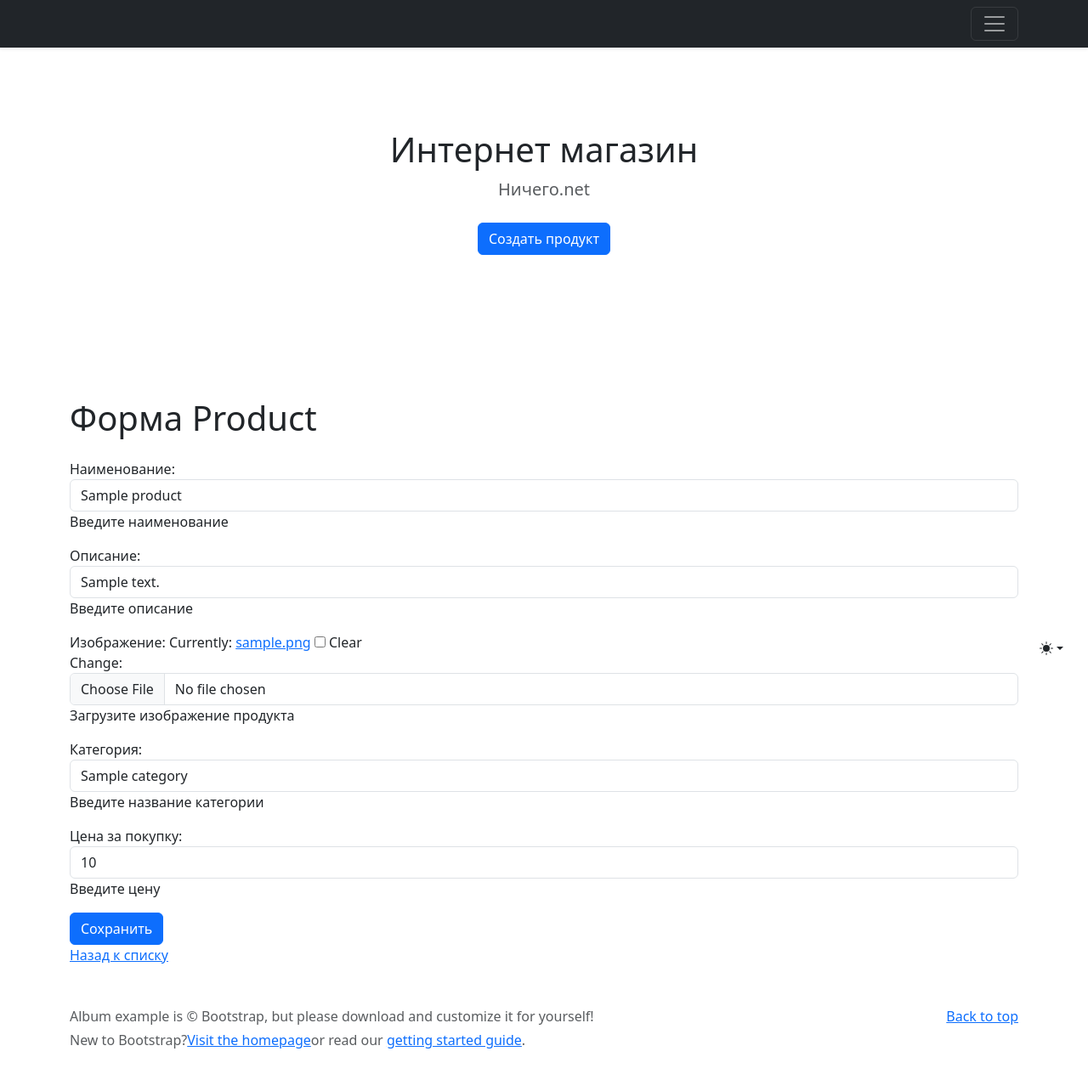
After one commit to shn736/homwork_22, a Django app: page /catalog/blogs/1/update/ in a window 1280 px wide. The commit adds this page. Shown: the whole page at 85% size. Run offline with Django 5.2, Linux system fonts and the light colour scheme; tables that the repository leaves empty hold one stand-in row (values such as "Sample post"); some libraries are stand-ins or nearby versions.

Commit message:
Change 12

```diff
--- /dev/null
+++ b/catalog/forms.py
@@ -0,0 +1,64 @@
+from django.core.exceptions import ValidationError
+from django.forms import ModelForm, BooleanField
+
+from catalog.models import Product
+
+forbidden_words = [
+    "казино",
+    "криптовалюта",
+    "крипта",
+    "биржа",
+    "дешево",
+    "бесплатно",
+    "обман",
+    "полиция",
+    "радар",
+]
+
+
+class StyleFormMixin:
+    def __init__(self, *args, **kwargs):
+        super().__init__(*args, **kwargs)
+        for fild_name, fild in self.fields.items():
+            if isinstance(fild, BooleanField):
+                fild.widget.attrs["class"] = "form-check-input"
+            else:
+                fild.widget.attrs["class"] = "form-control"
+
+
+class ProductForm(StyleFormMixin, ModelForm):
+    class Meta:
+        model = Product
+        fields = "__all__"
+
+    def clean_name(self):
+        cleaned_data = super().clean()
+        name = cleaned_data.get("name")
+        names = name.split()
+
+        for wrd in names:
+            for word in forbidden_words:
+                if wrd and word.lower() in wrd.lower():
+                    raise ValidationError(
+                        f"Наименование не может содержать запрещенное слово {word}"
+                    )
+        return name
+
+    def clean_description(self):
+        cleaned_data = super().clean()
+        description = cleaned_data.get("description")
+        descriptions = description.split()
+
+        for wrd in descriptions:
+            for word in forbidden_words:
+                if wrd and word.lower() in wrd.lower():
+                    raise ValidationError(
+                        f"Описание не может содержать запрещенное слово {word}"
+                    )
+        return description
+
+    def clean_price(self):
+        price = self.cleaned_data["price"]
+        if price <= 0:
+            raise ValidationError("Цена не может быть нулевой или отрицательной")
+        return price
--- a/catalog/models.py
+++ b/catalog/models.py
@@ -17,10 +17,12 @@ class Product(models.Model):
     name = models.CharField(
         max_length=150,
         verbose_name="Наименование",
-        help_text="Введите наименование продукта",
+        help_text="Введите наименование",
     )
     description = models.CharField(
-        max_length=150, verbose_name="Описание", help_text="Введите описание продукта"
+        max_length=150,
+        verbose_name="Описание",
+        help_text="Введите описание",
     )
     image = models.ImageField(
         upload_to="product/image",
@@ -40,7 +42,7 @@ class Product(models.Model):
     )
     price = models.IntegerField(
         verbose_name="Цена за покупку",
-        help_text="Введите цену за покупку",
+        help_text="Введите цену",
     )
     created_at = models.DateTimeField(
         auto_now_add=True,
--- a/catalog/templates/catalog/base.html
+++ b/catalog/templates/catalog/base.html
@@ -98,7 +98,7 @@
             <div class="col-lg-6 col-md-8 mx-auto">
                 <h1 class="fw-light">Интернет магазин</h1>
                 <p class="lead text-body-secondary">Ничего.net</p>
-                <p> <a href="#" class="btn btn-primary my-2">Main call to action</a> <a href="#" class="btn btn-secondary my-2">Secondary action</a> </p>
+                <p> <a href="{% url 'products:product_create' %}" class="btn btn-primary my-2">Создать продукт</a> </p>
             </div>
         </div>
     </section>
--- a/catalog/templates/catalog/product_detail.html
+++ b/catalog/templates/catalog/product_detail.html
@@ -6,7 +6,7 @@
         <div class="row row-cols-1 row-cols-sm-2 row-cols-md-3 g-3">
             <div class="col">
                 <div class="card shadow-sm">
-                    <img src="{{ product.image | media_filter }}">
+                    <img src="{{ product.image | media_filter_catalog }}">
                     <div class="card-body">
                         <p class="card-text">Наименование: {{ object.name }}</p>
                         <p class="card-text">Категория: {{ object.category }}</p>
--- /dev/null
+++ b/catalog/templates/catalog/product_form.html
@@ -0,0 +1,28 @@
+{% extends 'catalog/base.html' %}
+{% block content %}
+<!DOCTYPE html>
+<html>
+<head>
+    <title>Форма Catalog</title>
+    <link rel="stylesheet" href="/static/css/bootstrap.min.css">
+</head>
+<body>
+    <div class="container mt-5">
+        <h1 class="mb-4">Форма Product</h1>
+        <form method="post" enctype="multipart/form-data">
+            {% csrf_token %}
+            {{ form.as_p }}
+            <button type="submit" class="btn btn-primary">
+                {% if object %}
+                Сохранить
+                {% else %}
+                Создать
+                {% endif %}
+            </button>
+        </form>
+        <a href="{% url 'products:products_list' %}">Назад к списку</a>
+    </div>
+    <script src="/static/js/bootstrap.bundle.min.js"></script>
+</body>
+</html>
+{% endblock %}
--- a/catalog/templates/catalog/product_list.html
+++ b/catalog/templates/catalog/product_list.html
@@ -7,12 +7,14 @@
             {% for product in object_list %}
             <div class="col">
                 <div class="card shadow-sm">
-                    <img src="{{ product.image | media_filter }}">
+                    <img src="{{ product.image | media_filter_catalog }}">
                     <div class="card-body">
                         <p class="card-text">{{ product.name }}</p>
                         <div class="d-flex justify-content-between align-items-center">
                             <div class="btn-group">
                                 <a class="btn btn-primary" href="{% url 'products:product' product.pk %}" role="button">Посмотреть</a>
+                                <a class="btn btn-primary" href="{% url 'products:product_update' product.pk %}" role="button">Редактировать</a>
+                                <a class="btn btn-primary" href="{% url 'products:product_delete' product.pk %}" role="button">Удалить</a>
                             </div>
                             <small class="text-body-secondary">9 mins</small>
                         </div>
--- a/catalog/urls.py
+++ b/catalog/urls.py
@@ -1,10 +1,19 @@
 from django.urls import path
 from catalog.apps import CatalogConfig
-from catalog.views import ProductListView, ProductDetailView
+from catalog.views import (
+    ProductListView,
+    ProductDetailView,
+    ProductCreateView,
+    ProductUpdateView,
+    ProductDeleteView,
+)
 
 app_name = CatalogConfig.name
 
 urlpatterns = [
     path("", ProductListView.as_view(), name="products_list"),
     path("products/<int:pk>/", ProductDetailView.as_view(), name="product"),
+    path("products/create/", ProductCreateView.as_view(), name="product_create"),
+    path("blogs/<int:pk>/update/", ProductUpdateView.as_view(), name="product_update"),
+    path("blogs/<int:pk>/delete/", ProductDeleteView.as_view(), name="product_delete"),
 ]
--- a/catalog/views.py
+++ b/catalog/views.py
@@ -1,6 +1,14 @@
 from django.shortcuts import render
-from django.views.generic import ListView, DetailView
+from django.urls import reverse_lazy, reverse
+from django.views.generic import (
+    ListView,
+    DetailView,
+    CreateView,
+    DeleteView,
+    UpdateView,
+)
 
+from catalog.forms import ProductForm
 from catalog.models import Product
 
 
@@ -20,3 +28,23 @@ class ProductListView(ListView):
 
 class ProductDetailView(DetailView):
     model = Product
+
+
+class ProductCreateView(CreateView):
+    model = Product
+    form_class = ProductForm
+    success_url = reverse_lazy("products:products_list")
+
+
+class ProductUpdateView(UpdateView):
+    model = Product
+    form_class = ProductForm
+    success_url = reverse_lazy("products:products_list")
+
+    def get_success_url(self):
+        return reverse("products:product", args=[self.kwargs.get("pk")])
+
+
+class ProductDeleteView(DeleteView):
+    model = Product
+    success_url = reverse_lazy("products:products_list")
```
Also changed, not shown: blogs/models.py (+3 -6 lines), blogs/templatetags/my_tags.py (+7 -0 lines), catalog/templates/catalog/product_confirm_delete.html (added, +24 -0 lines), catalog/templatetags/my_tags.py (deleted, +0 -10 lines), blogs/templatetags/__init__.py (added).
